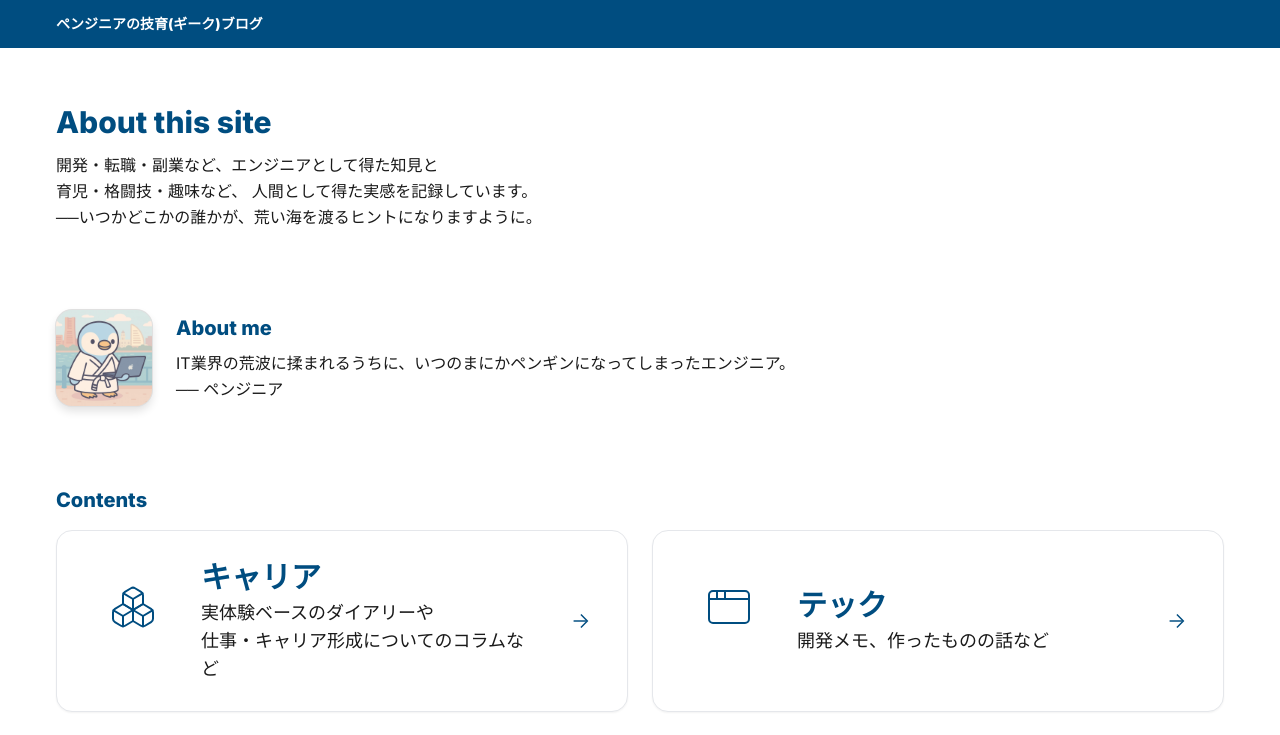
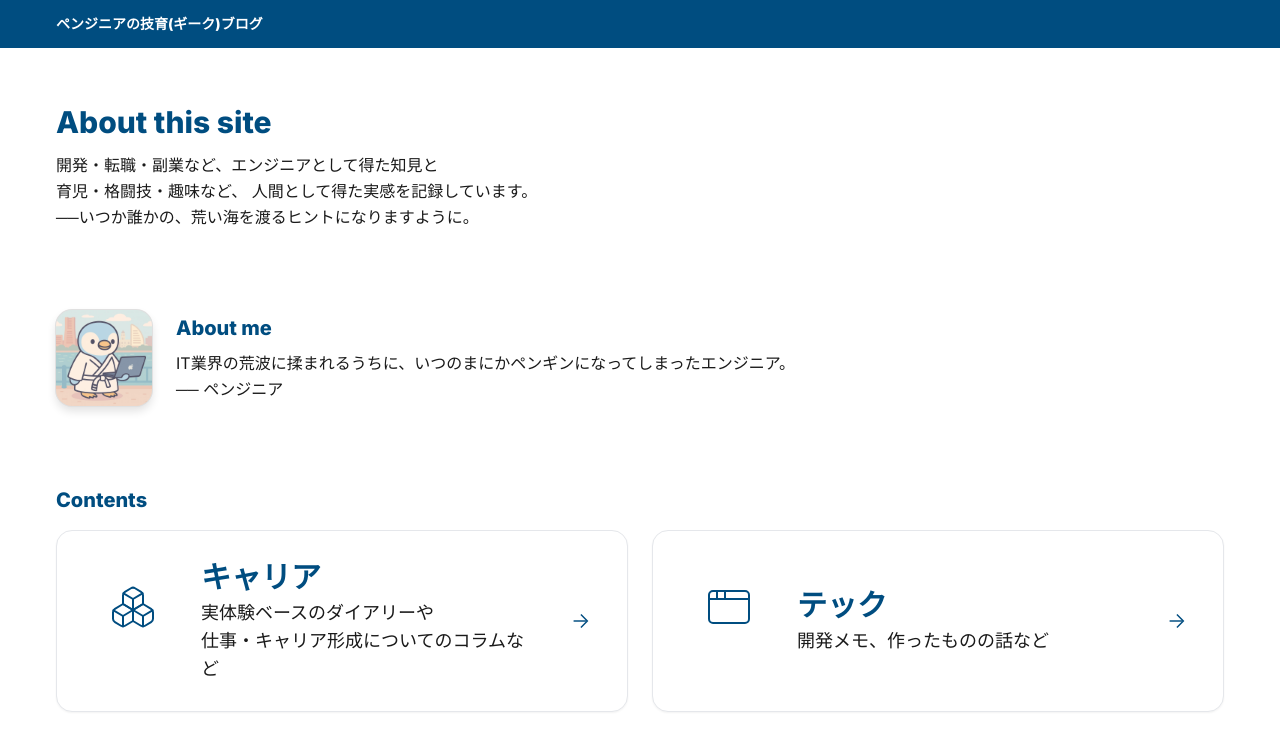
Before and after one commit to pengineer-geek/geek-blog, a Next.js app: page / in a window 1280 px wide. Shown: the top 735 px of the page. Built offline with nearby package versions, Linux system fonts and the light colour scheme.

Commit message:
page 文言調整

```diff
--- a/src/app/page.tsx
+++ b/src/app/page.tsx
@@ -14,7 +14,7 @@ export default function Page() {
         <p className="mt-3 max-w-3xl leading-relaxed text-text/80">
           開発・転職・副業など、エンジニアとして得た知見と<br />
           育児・格闘技・趣味など、 人間として得た実感を記録しています。<br />
-          ──いつかどこかの誰かが、荒い海を渡るヒントになりますように。
+          ──いつか誰かの、荒い海を渡るヒントになりますように。
         </p>
       </section>
 
```
